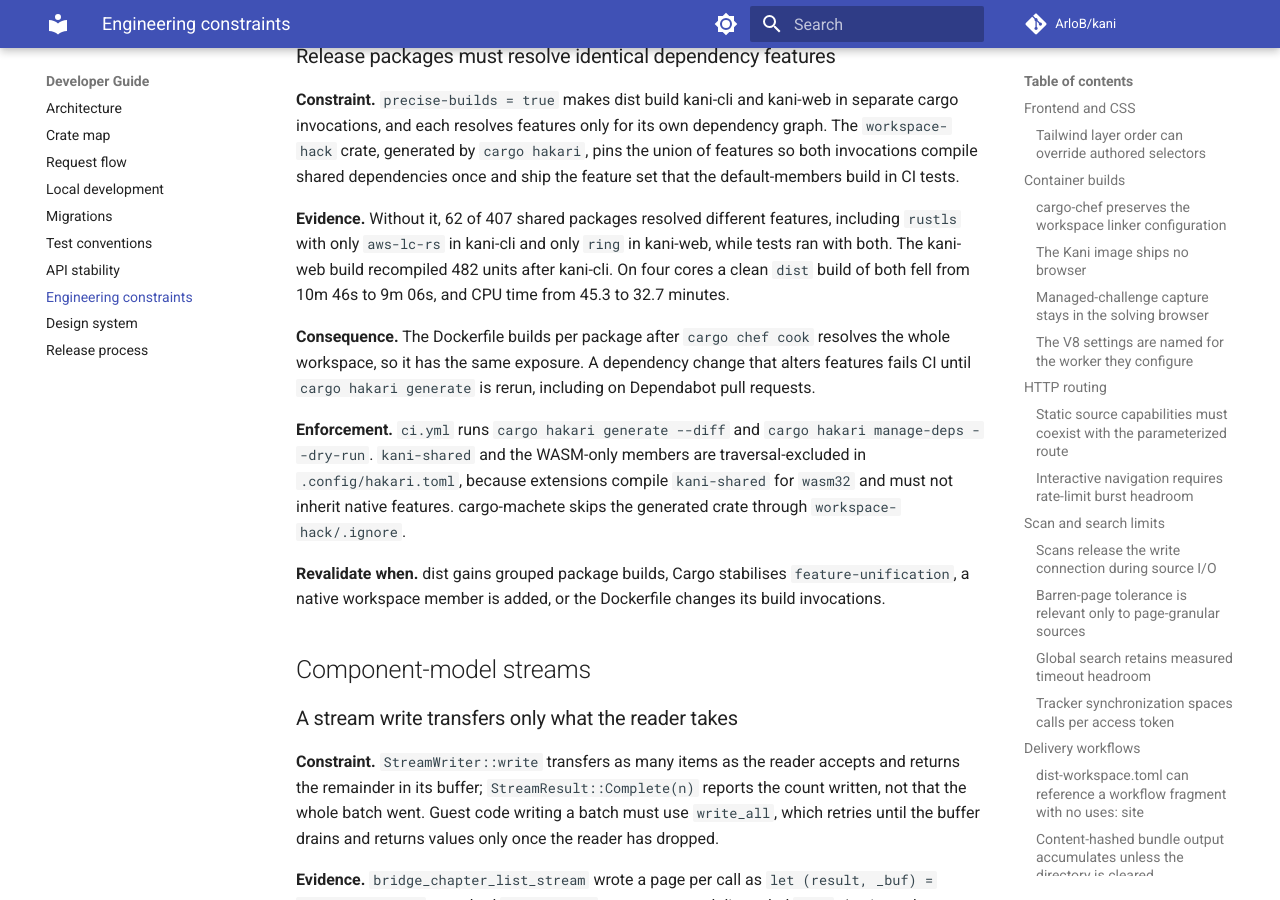
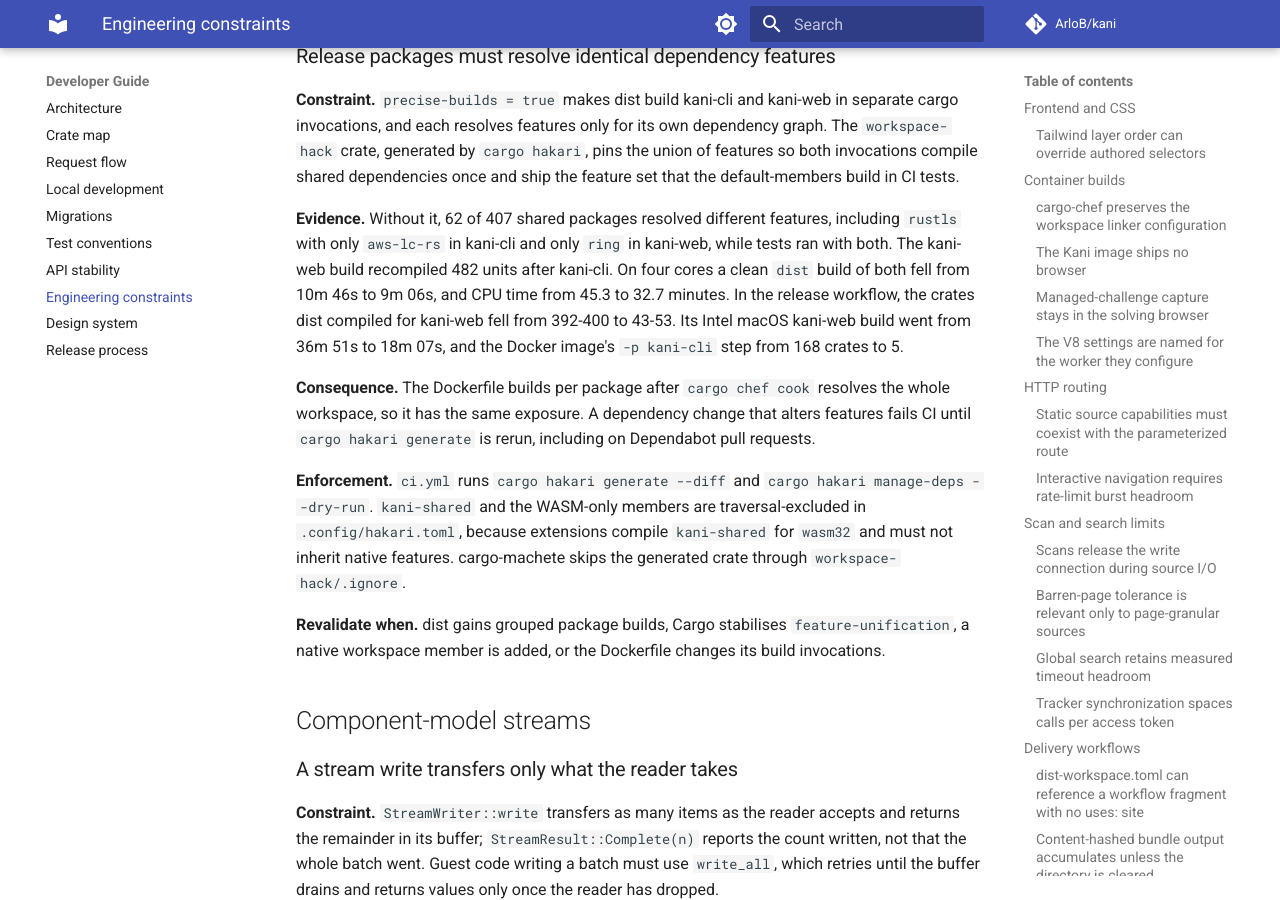
Before and after one commit to ArloB/kani, an MkDocs documentation site: the page built from docs/docs/developer/engineering-constraints.md, in a window 1280 px wide and 900 px high, scrolled down 8556 px. Built offline with MkDocs 1.6.1 and Material for MkDocs 9.7.7, drawn with Linux system fonts in a browser that asks for light colours; comment, search, counter and statistics services are not loaded.

Commit message:
Record the release-workflow and Docker measurements for the workspace-hack
Co-Authored-By: Claude Opus 5 <noreply@anthropic.com>
Claude-Session: https://claude.ai/code/session_01E8mAT37U51SqsEWMbhxH2Q

```diff
--- a/docs/docs/developer/engineering-constraints.md
+++ b/docs/docs/developer/engineering-constraints.md
@@ -353,7 +353,9 @@ dependencies once and ship the feature set that the default-members build in CI
 **Evidence.** Without it, 62 of 407 shared packages resolved different features, including
 `rustls` with only `aws-lc-rs` in kani-cli and only `ring` in kani-web, while tests ran with both.
 The kani-web build recompiled 482 units after kani-cli. On four cores a clean `dist` build of both
-fell from 10m 46s to 9m 06s, and CPU time from 45.3 to 32.7 minutes.
+fell from 10m 46s to 9m 06s, and CPU time from 45.3 to 32.7 minutes. In the release workflow, the
+crates dist compiled for kani-web fell from 392-400 to 43-53. Its Intel macOS kani-web build went
+from 36m 51s to 18m 07s, and the Docker image's `-p kani-cli` step from 168 crates to 5.
 
 **Consequence.** The Dockerfile builds per package after `cargo chef cook` resolves the whole
 workspace, so it has the same exposure. A dependency change that alters features fails CI until
```
